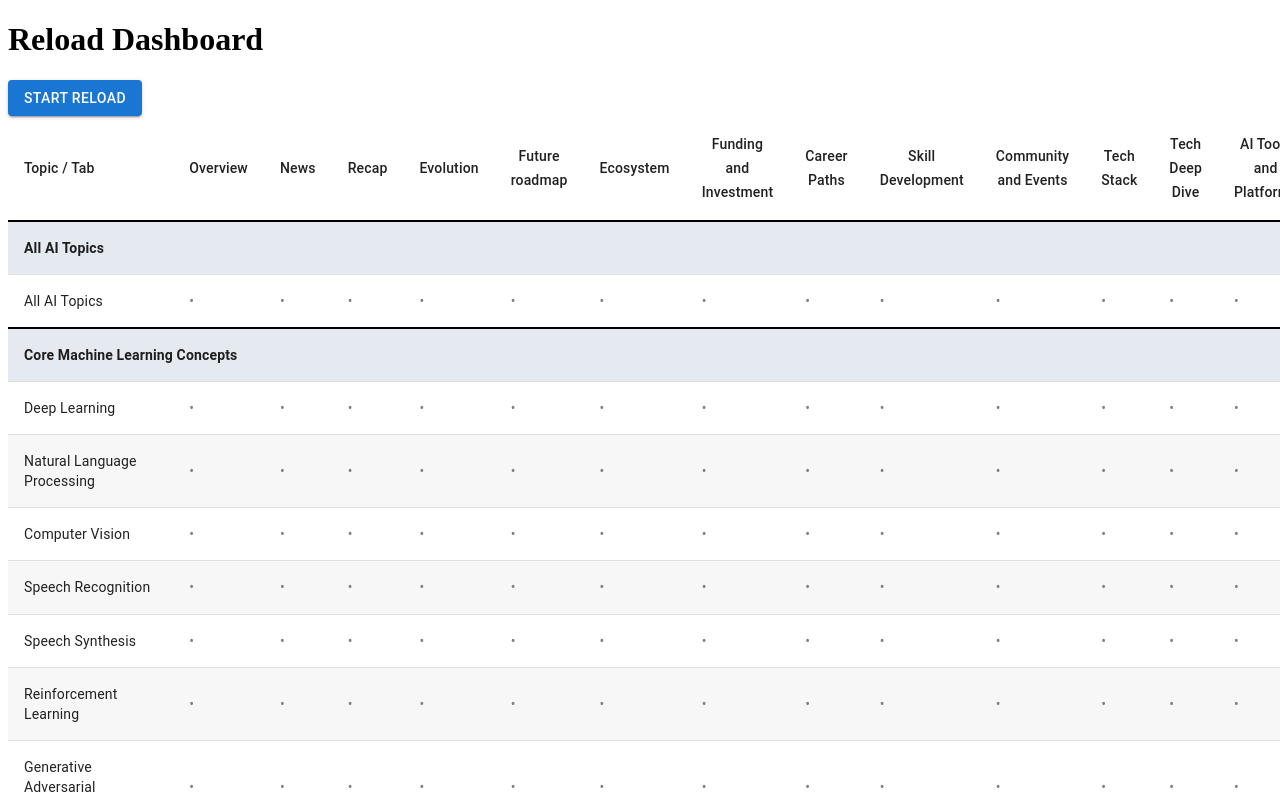
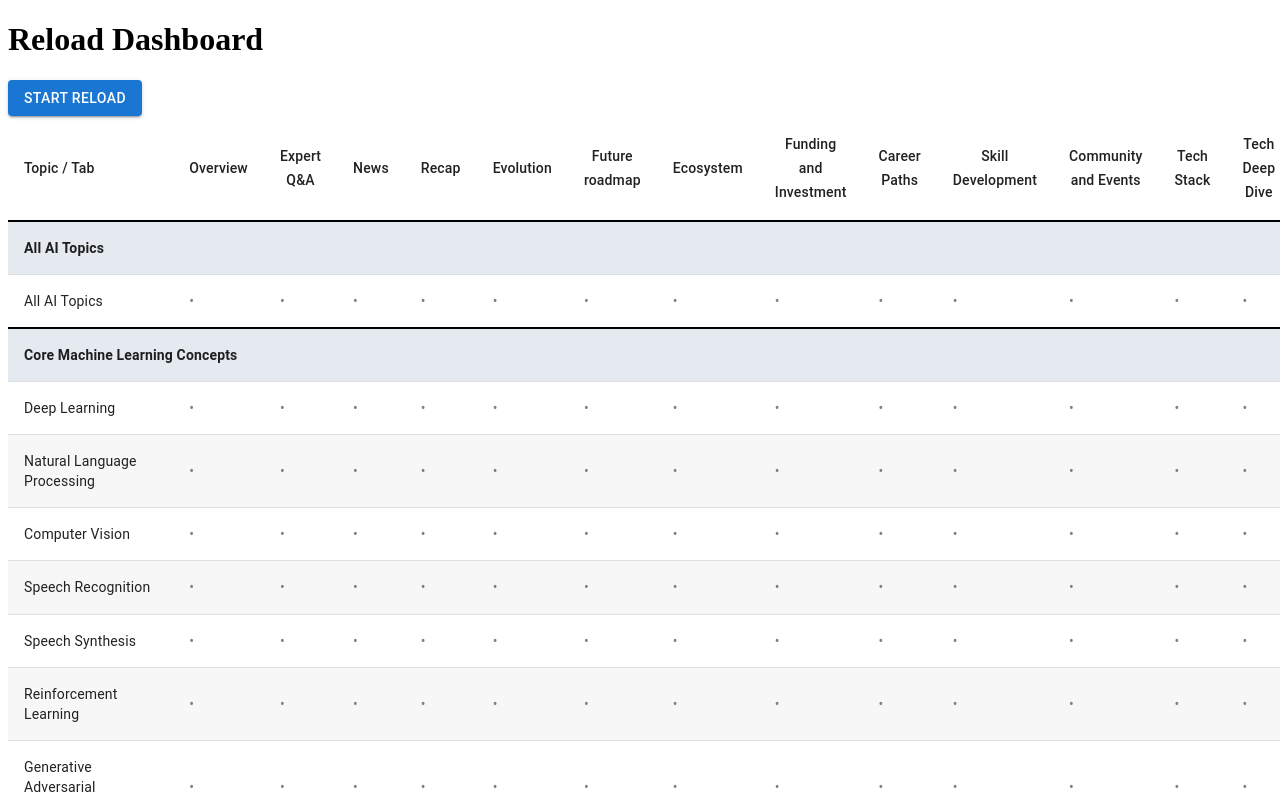
Before and after one commit to sitaram/aitrends, a Next.js app: page /reload in a window 1280 px wide. Shown: the top 798 px of the page. Built offline with nearby package versions, Linux system fonts and the light colour scheme.

Commit message:
reorder-tabs

```diff
--- a/app/tabs.js
+++ b/app/tabs.js
@@ -1,5 +1,6 @@
 export const tabs = [
   'Overview',
+  'Expert Q&A',
   'News',
   'Recap',
   'Evolution',
@@ -16,7 +17,6 @@ export const tabs = [
   'AI Tools and Platforms',
   'Divider',
   'Expert opinions',
-  'Expert Q&A',
   'Policy and Regulation',
   'Ethics',
   'Challenges and Solutions',
```
